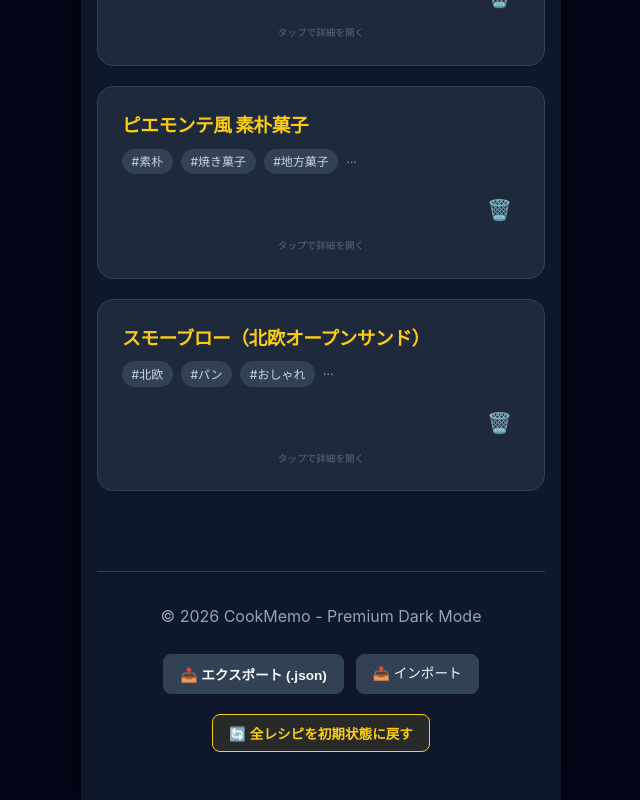
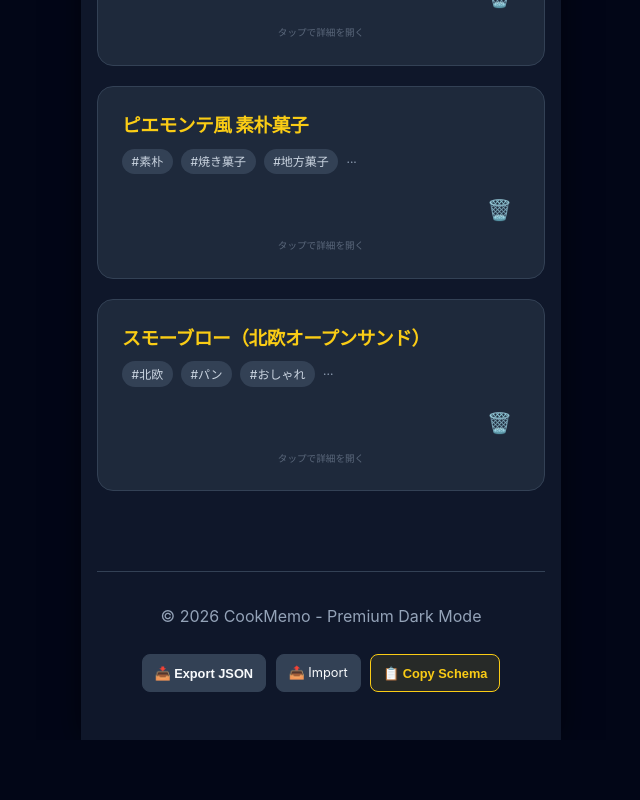
Before and after one commit to SHUNSUKE-Ks/cookmemo, a React (Vite) app: page / in a window 1280 px wide. Shown: the part 1488-2288 px from the top of the page, without its empty margins (319-959 px from the left). After the commit the page ends 2228 px from the top, so only its background shows below. Built offline with nearby package versions, Linux system fonts and the light colour scheme.

Commit message:
feat: replace reset button with copy schema button in footer

```diff
--- a/src/App.tsx
+++ b/src/App.tsx
@@ -6,9 +6,10 @@ import { RecipeList } from './components/RecipeList';
 import { RecipeDetail } from './components/RecipeDetail';
 import { TagFilter } from './components/TagFilter';
 import { Timer } from './components/Timer';
+import recipeSchema from './assets/recipeJson/recipe-schema.json';
 
 function App() {
-  const { recipes, addRecipe, updateRecipe, deleteRecipe, resetRecipes } = useRecipes();
+  const { recipes, addRecipe, updateRecipe, deleteRecipe } = useRecipes();
   const [view, setView] = useState<'list' | 'detail' | 'form'>('list');
   const [selectedRecipe, setSelectedRecipe] = useState<Recipe | null>(null);
 
@@ -89,6 +90,12 @@ function App() {
 
   const { importRecipes } = useRecipes();
 
+  const handleCopySchema = () => {
+    navigator.clipboard.writeText(JSON.stringify(recipeSchema, null, 2))
+      .then(() => alert('インポート用スキーマをクリップボードにコピーしました。'))
+      .catch(() => alert('コピーに失敗しました。'));
+  };
+
   return (
     <div style={{ padding: '0 1rem 1rem 1rem', maxWidth: '480px', margin: '0 auto', minHeight: '100vh', backgroundColor: 'var(--bg-primary)', boxShadow: '0 0 30px rgba(0,0,0,0.5)' }}>
       <header style={{ padding: '1rem 0', display: 'flex', justifyContent: 'space-between', alignItems: 'center' }}>
@@ -157,37 +164,31 @@ function App() {
         <p style={{ marginBottom: '1.5rem' }}>&copy; 2026 CookMemo - Premium Dark Mode</p>
 
         <div style={{ display: 'flex', flexDirection: 'column', gap: '0.75rem', alignItems: 'center' }}>
-          <div style={{ display: 'flex', gap: '0.75rem' }}>
+          <div style={{ display: 'flex', gap: '0.6rem', flexWrap: 'wrap', justifyContent: 'center' }}>
             <button
               onClick={handleExport}
-              style={{ padding: '0.5rem 1rem', fontSize: '0.85rem', background: 'var(--bg-tertiary)', color: 'var(--text-primary)', borderRadius: '8px', border: '1px solid var(--border-color)' }}
+              style={{ padding: '0.5rem 0.75rem', fontSize: '0.8rem', background: 'var(--bg-tertiary)', color: 'var(--text-primary)', borderRadius: '8px', border: '1px solid var(--border-color)' }}
             >
-              📥 エクスポート (.json)
+              📥 Export JSON
             </button>
-            <label style={{ padding: '0.5rem 1rem', fontSize: '0.85rem', background: 'var(--bg-tertiary)', color: 'var(--text-primary)', borderRadius: '8px', border: '1px solid var(--border-color)', cursor: 'pointer' }}>
-              📤 インポート
+            <label style={{ padding: '0.5rem 0.75rem', fontSize: '0.8rem', background: 'var(--bg-tertiary)', color: 'var(--text-primary)', borderRadius: '8px', border: '1px solid var(--border-color)', cursor: 'pointer' }}>
+              📤 Import
               <input type="file" accept=".json" onChange={handleImport} style={{ display: 'none' }} />
             </label>
-          </div>
-
             <button
-            onClick={resetRecipes}
+              onClick={handleCopySchema}
               style={{
+                padding: '0.5rem 0.75rem',
+                fontSize: '0.8rem',
                 background: 'rgba(250, 204, 21, 0.1)',
                 color: 'var(--accent-primary)',
-              fontSize: '0.85rem',
-              border: '1px solid var(--accent-primary)',
-              padding: '0.5rem 1rem',
                 borderRadius: '8px',
-              cursor: 'pointer',
-              transition: 'var(--transition-smooth)',
-              marginTop: '0.5rem'
+                border: '1px solid var(--accent-primary)'
               }}
-            onMouseOver={(e) => e.currentTarget.style.background = 'rgba(250, 204, 21, 0.2)'}
-            onMouseOut={(e) => e.currentTarget.style.background = 'rgba(250, 204, 21, 0.1)'}
             >
-            🔄 全レシピを初期状態に戻す
+              📋 Copy Schema
             </button>
+          </div>
         </div>
       </footer>
     </div>
```
Lines whose indentation alone changed are shown as unchanged.
